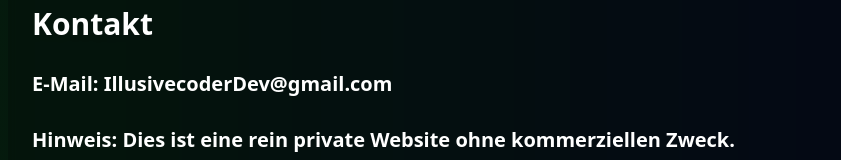
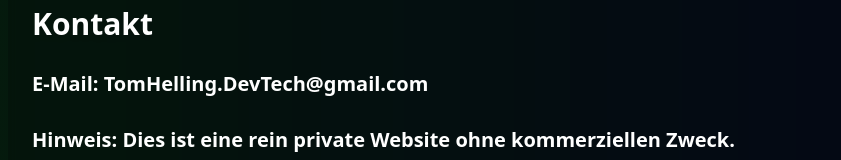
Before and after one commit to tomdevtech/Project-Website, a React (Vite) app: page /imprint in a window 1280 px wide. Shown: the part 258-418 px from the top of the page, without its empty margins (8-849 px from the left). Built offline with nearby package versions, Linux system fonts and the light colour scheme; the HTML template or start-up script is replaced by a standard one.

Commit message:
Updated imprint

```diff
--- a/src/components/imprint.tsx
+++ b/src/components/imprint.tsx
@@ -23,7 +23,7 @@ export function ImPrint() {
         <br />
         <br />
         <span className="contentContent">
-          E-Mail: IllusivecoderDev@gmail.com
+          E-Mail: TomHelling.DevTech@gmail.com
         </span>
         <br />
         <br />
```
